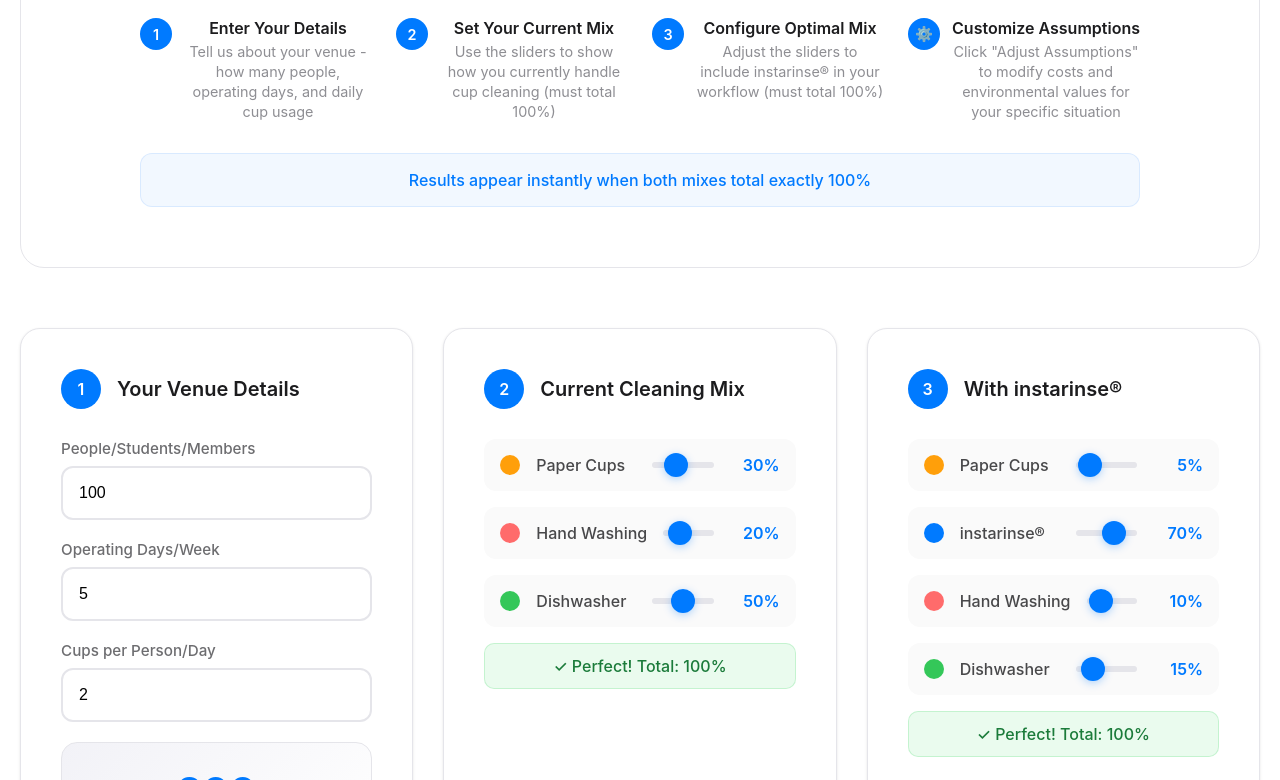
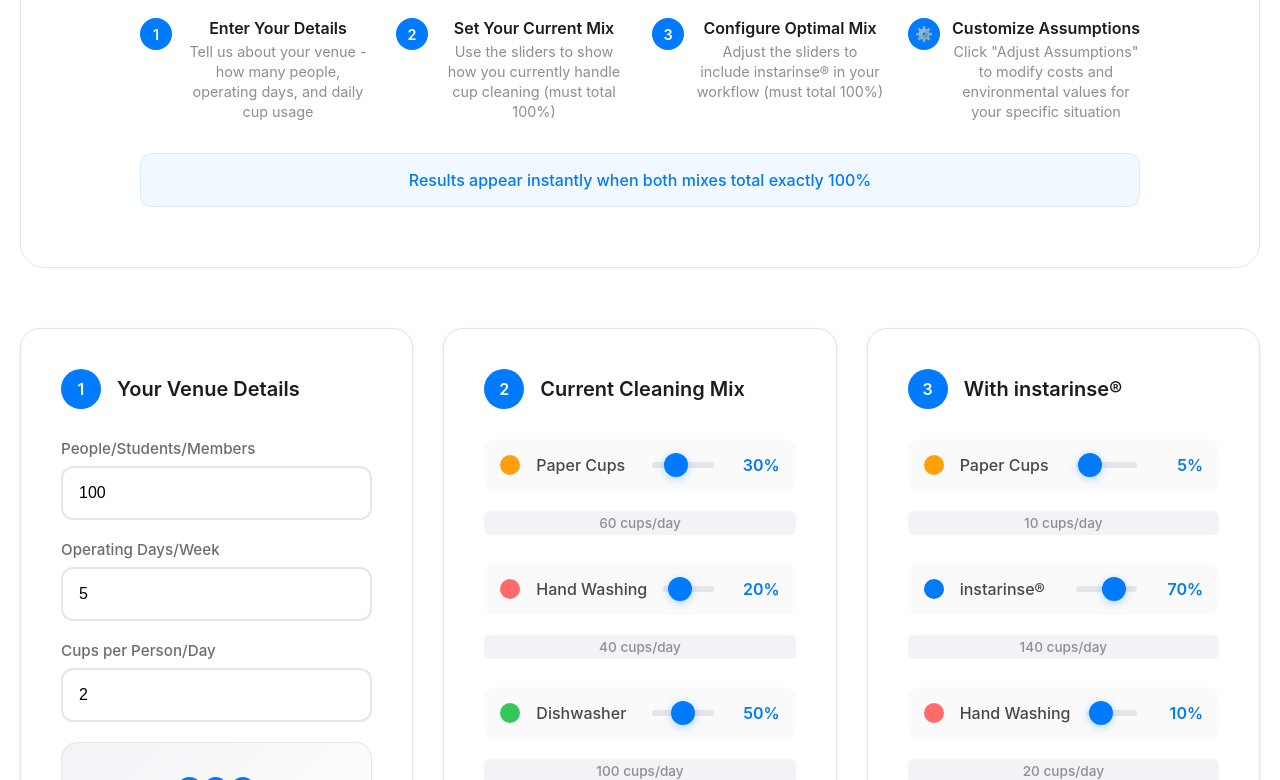
Before and after one commit to salmon2706/calculator-website-official, a plain HTML site: page index.html in a window 1280 px wide. Shown: the part 172-952 px from the top of the page. Drawn offline with Linux system fonts and the light colour scheme.

Commit message:
Add live cup count displays under sliders - shows exact cups/day for each method

```diff
--- a/index.html
+++ b/index.html
@@ -83,6 +83,9 @@
         .slider::-moz-range-thumb { width: 24px; height: 24px; border-radius: 50%; background: var(--primary);
                                    cursor: pointer; border: none; box-shadow: 0 2px 8px rgba(0, 122, 255, 0.3); }
         .slider-value { font-weight: 600; color: var(--primary); min-width: 50px; text-align: right; flex-shrink: 0; }
+
+        .cups-display { font-size: 0.85rem; color: var(--neutral-600); text-align: center; margin-top: 4px; margin-bottom: 12px;
+                       padding: 4px 8px; background: var(--neutral-100); border-radius: 6px; font-weight: 500; }
 
         .validation { margin-top: 16px; padding: 12px 20px; border-radius: 10px; font-weight: 500; text-align: center; }
         .valid { background: rgba(48, 209, 88, 0.1); color: #1B7B3A; border: 1px solid rgba(48, 209, 88, 0.2); }
@@ -305,6 +308,7 @@
                         <input type="range" class="slider" id="currentPaper" min="0" max="100" value="30" step="5">
                         <div class="slider-value" id="currentPaperValue">30%</div>
                     </div>
+                    <div class="cups-display" id="currentPaperCups">300 cups/day</div>
 
                     <div class="slider-row">
                         <div class="slider-color handwash"></div>
@@ -312,6 +316,7 @@
                         <input type="range" class="slider" id="currentHandwash" min="0" max="100" value="20" step="5">
                         <div class="slider-value" id="currentHandwashValue">20%</div>
                     </div>
+                    <div class="cups-display" id="currentHandwashCups">200 cups/day</div>
 
                     <div class="slider-row">
                         <div class="slider-color dishwasher"></div>
@@ -319,6 +324,7 @@
                         <input type="range" class="slider" id="currentDishwasher" min="0" max="100" value="50" step="5">
                         <div class="slider-value" id="currentDishwasherValue">50%</div>
                     </div>
+                    <div class="cups-display" id="currentDishwasherCups">500 cups/day</div>
                 </div>
 
                 <div class="validation" id="currentValidation">Adjust to total 100%</div>
@@ -338,6 +344,7 @@
                         <input type="range" class="slider" id="optimalPaper" min="0" max="100" value="5" step="5">
                         <div class="slider-value" id="optimalPaperValue">5%</div>
                     </div>
+                    <div class="cups-display" id="optimalPaperCups">50 cups/day</div>
 
                     <div class="slider-row">
                         <div class="slider-color instarinse"></div>
@@ -345,6 +352,7 @@
                         <input type="range" class="slider" id="optimalInstarinse" min="0" max="100" value="70" step="5">
                         <div class="slider-value" id="optimalInstarinseValue">70%</div>
                     </div>
+                    <div class="cups-display" id="optimalInstarinseCups">700 cups/day</div>
 
                     <div class="slider-row">
                         <div class="slider-color handwash"></div>
@@ -352,6 +360,7 @@
                         <input type="range" class="slider" id="optimalHandwash" min="0" max="100" value="10" step="5">
                         <div class="slider-value" id="optimalHandwashValue">10%</div>
                     </div>
+                    <div class="cups-display" id="optimalHandwashCups">100 cups/day</div>
 
                     <div class="slider-row">
                         <div class="slider-color dishwasher"></div>
@@ -359,6 +368,7 @@
                         <input type="range" class="slider" id="optimalDishwasher" min="0" max="100" value="15" step="5">
                         <div class="slider-value" id="optimalDishwasherValue">15%</div>
                     </div>
+                    <div class="cups-display" id="optimalDishwasherCups">150 cups/day</div>
                 </div>
 
                 <div class="validation" id="optimalValidation">Adjust to total 100%</div>
@@ -764,6 +774,9 @@
             currentPaperValue: document.getElementById('currentPaperValue'),
             currentHandwashValue: document.getElementById('currentHandwashValue'),
             currentDishwasherValue: document.getElementById('currentDishwasherValue'),
+            currentPaperCups: document.getElementById('currentPaperCups'),
+            currentHandwashCups: document.getElementById('currentHandwashCups'),
+            currentDishwasherCups: document.getElementById('currentDishwasherCups'),
             currentValidation: document.getElementById('currentValidation'),
 
             optimalPaper: document.getElementById('optimalPaper'),
@@ -774,6 +787,10 @@
             optimalInstarinseValue: document.getElementById('optimalInstarinseValue'),
             optimalHandwashValue: document.getElementById('optimalHandwashValue'),
             optimalDishwasherValue: document.getElementById('optimalDishwasherValue'),
+            optimalPaperCups: document.getElementById('optimalPaperCups'),
+            optimalInstarinseCups: document.getElementById('optimalInstarinseCups'),
+            optimalHandwashCups: document.getElementById('optimalHandwashCups'),
+            optimalDishwasherCups: document.getElementById('optimalDishwasherCups'),
             optimalValidation: document.getElementById('optimalValidation'),
 
             resultsSection: document.getElementById('resultsSection'),
@@ -846,17 +863,28 @@
         function updateDailyUsage() {
             const daily = (state.teamSize * state.cupsPerDay * state.officeDays) / 5;
             els.dailyUsage.textContent = formatNumber(daily);
+
+            // Update all cup displays when daily usage changes
+            updateSliderDisplay('current');
+            updateSliderDisplay('optimal');
             calculateSavings();
         }
 
         function updateSliderDisplay(type) {
             const mix = state[type];
             const total = Object.values(mix).reduce((sum, val) => sum + val, 0);
+            const dailyCups = (state.teamSize * state.cupsPerDay * state.officeDays) / 5;
 
             if (type === 'current') {
                 els.currentPaperValue.textContent = mix.paper + '%';
                 els.currentHandwashValue.textContent = mix.handwash + '%';
                 els.currentDishwasherValue.textContent = mix.dishwasher + '%';
+
+                // Update live cup counts
+                els.currentPaperCups.textContent = formatNumber((mix.paper / 100) * dailyCups, 0) + ' cups/day';
+                els.currentHandwashCups.textContent = formatNumber((mix.handwash / 100) * dailyCups, 0) + ' cups/day';
+                els.currentDishwasherCups.textContent = formatNumber((mix.dishwasher / 100) * dailyCups, 0) + ' cups/day';
+
                 els.currentValidation.textContent = total === 100 ? '✓ Perfect! Total: 100%' : `Total: ${total}% - adjust to 100%`;
                 els.currentValidation.className = total === 100 ? 'validation valid' : 'validation invalid';
             } else {
@@ -864,6 +892,13 @@
                 els.optimalInstarinseValue.textContent = mix.instarinse + '%';
                 els.optimalHandwashValue.textContent = mix.handwash + '%';
                 els.optimalDishwasherValue.textContent = mix.dishwasher + '%';
+
+                // Update live cup counts
+                els.optimalPaperCups.textContent = formatNumber((mix.paper / 100) * dailyCups, 0) + ' cups/day';
+                els.optimalInstarinseCups.textContent = formatNumber((mix.instarinse / 100) * dailyCups, 0) + ' cups/day';
+                els.optimalHandwashCups.textContent = formatNumber((mix.handwash / 100) * dailyCups, 0) + ' cups/day';
+                els.optimalDishwasherCups.textContent = formatNumber((mix.dishwasher / 100) * dailyCups, 0) + ' cups/day';
+
                 els.optimalValidation.textContent = total === 100 ? '✓ Perfect! Total: 100%' : `Total: ${total}% - adjust to 100%`;
                 els.optimalValidation.className = total === 100 ? 'validation valid' : 'validation invalid';
             }
```
